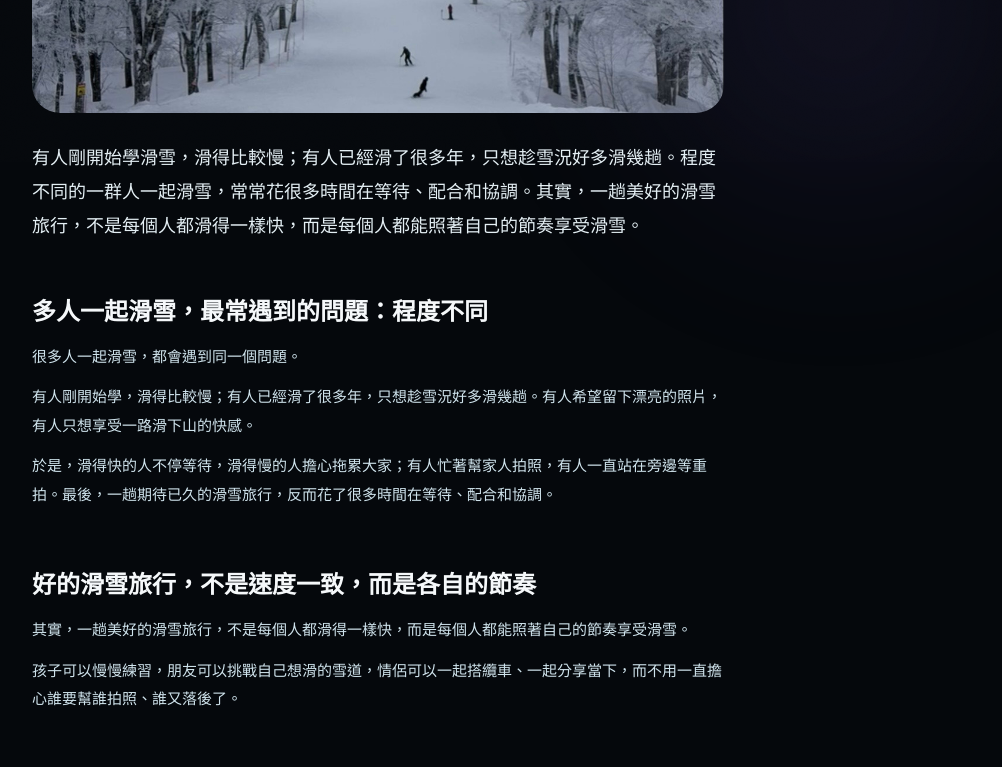
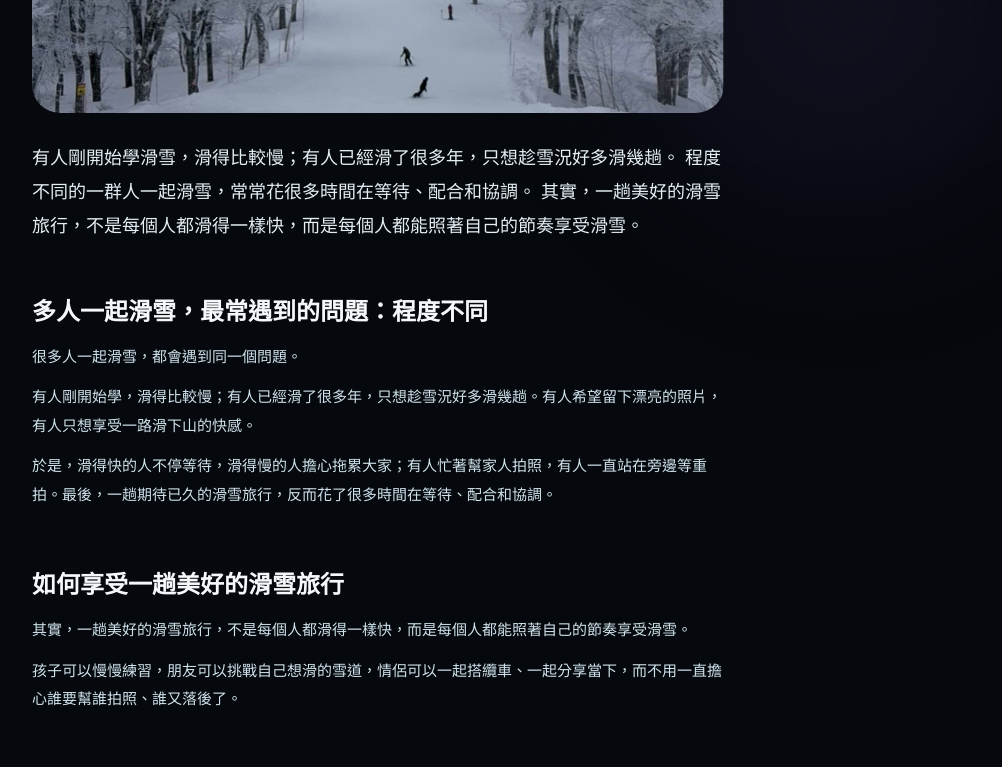
Before and after one commit to bbbkai0314-netizen/snow-photography, an Eleventy site: page src/posts/skiing-different-levels-together.md in a window 1280 px wide. Shown: the part 638-1405 px from the top of the page, without its empty margins (262-1264 px from the left). Built offline with nearby package versions, Linux system fonts and the light colour scheme; Eleventy itself is replaced by a stand-in of ours; files that its build step writes are made by us from their sources.

Commit message:
後台更新文章：滑雪程度不同，怎麼樣才可以玩得盡興？

```diff
--- a/src/posts/skiing-different-levels-together.md
+++ b/src/posts/skiing-different-levels-together.md
@@ -7,7 +7,12 @@
 heroImageAlt: 濃霧雪道上多位滑雪者各自節奏滑行.滑雪攝影.滑雪教練.滑雪snowboard.ski.Snowsurfstudio.滑雪學校.日本滑雪.白馬.湯澤.雪山.親子滑雪
 previewImage: ''
 previewImageAlt: ''
-leadParagraph: 有人剛開始學滑雪，滑得比較慢；有人已經滑了很多年，只想趁雪況好多滑幾趟。程度不同的一群人一起滑雪，常常花很多時間在等待、配合和協調。其實，一趟美好的滑雪旅行，不是每個人都滑得一樣快，而是每個人都能照著自己的節奏享受滑雪。
+leadParagraph: |-
+  有人剛開始學滑雪，滑得比較慢；有人已經滑了很多年，只想趁雪況好多滑幾趟。
+
+  程度不同的一群人一起滑雪，常常花很多時間在等待、配合和協調。
+
+  其實，一趟美好的滑雪旅行，不是每個人都滑得一樣快，而是每個人都能照著自己的節奏享受滑雪。
 date: 2026-08-08T00:00:00.000Z
 dateModified: 2026-08-08T00:00:00.000Z
 previewDescription: 程度不同的一群人一起滑雪，怎麼樣才能每個人都玩得盡興？分享 SnowSurfStudio 陪伴滑雪旅程的方式。
@@ -21,7 +26,7 @@
       - 很多人一起滑雪，都會遇到同一個問題。
       - 有人剛開始學，滑得比較慢；有人已經滑了很多年，只想趁雪況好多滑幾趟。有人希望留下漂亮的照片，有人只想享受一路滑下山的快感。
       - 於是，滑得快的人不停等待，滑得慢的人擔心拖累大家；有人忙著幫家人拍照，有人一直站在旁邊等重拍。最後，一趟期待已久的滑雪旅行，反而花了很多時間在等待、配合和協調。
-  - heading: 好的滑雪旅行，不是速度一致，而是各自的節奏
+  - heading: 如何享受一趟美好的滑雪旅行
     paragraphs:
       - 其實，一趟美好的滑雪旅行，不是每個人都滑得一樣快，而是每個人都能照著自己的節奏享受滑雪。
       - 孩子可以慢慢練習，朋友可以挑戰自己想滑的雪道，情侶可以一起搭纜車、一起分享當下，而不用一直擔心誰要幫誰拍照、誰又落後了。
```
